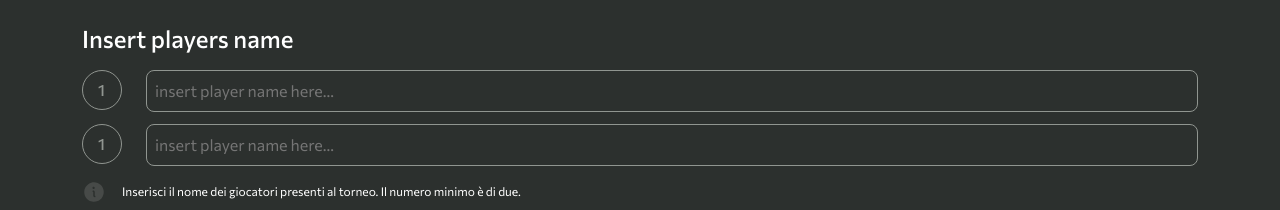
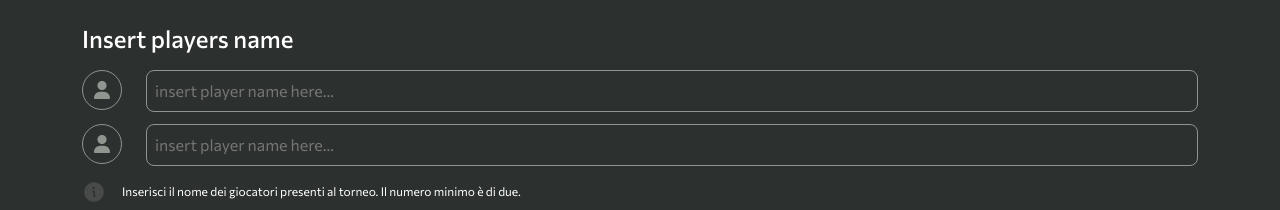
Before and after one commit to edoardorizzo/tournaments, a React (Create React App) app: page /tournament in a window 1280 px wide. Shown: the part 227-437 px from the top of the page. Built offline with nearby package versions, Linux system fonts and the light colour scheme.

Commit message:
change user icon

```diff
--- a/src/App.scss
+++ b/src/App.scss
@@ -69,6 +69,10 @@ input{
   color: $white;
 }
 
+.input_user_container{
+  height: 40px;
+}
+
 // paragraph
 
 p {
--- a/src/components/InputPlayer.js
+++ b/src/components/InputPlayer.js
@@ -3,8 +3,8 @@ import React from "react";
 function InputPlayer({ input }) {
   return (
     <div className="player_input d-flex justify-content-between align-center mb-1">
-      <div className="input_counter_container me-4">
-        <img src={input} alt={input}></img>
+      <div className="input_user_container me-4">
+        <img className="h-100" src={input} alt={input}></img>
       </div>
       <input
         className="w-100 rounded-3 p-2 mb-2"
--- a/src/pages/TournamentNamePage.js
+++ b/src/pages/TournamentNamePage.js
@@ -6,7 +6,7 @@ import SecondaryButton from "../components/SecondaryButton";
 import InputPlayer from "../components/InputPlayer";
 import Input from "../components/Input";
 import InputPlayerDelete from "../components/InputPlayerDelete";
-import inputCounter1 from "../assets/img/input_counter1/input_counter1.svg";
+import userIcon from "../assets/img/user-solid.svg";
 
 function TournamentNamePage() {
   const [tournamentName, setTournamentName] = useState(""); // Stato per il nome del torneo
@@ -60,7 +60,7 @@ function TournamentNamePage() {
             <ul>
               <li>
                 <InputPlayer
-                  input={inputCounter1}
+                  input={userIcon}
                   playerName={playerNames[0] || ""}
                   onChange={(e) => {
                     const updatedPlayerNames = [...playerNames];
@@ -71,8 +71,8 @@ function TournamentNamePage() {
               </li>
               <li>
                 <InputPlayer
-                  input={inputCounter1}
-                  playerName={playerNames[1] || ""}
+                  input={userIcon}
+                  playerName={playerNames.value || ""}
                   onChange={(e) => {
                     const updatedPlayerNames = [...playerNames];
                     updatedPlayerNames[1] = e.target.value;
@@ -83,7 +83,7 @@ function TournamentNamePage() {
               {addedPlayers.map((player, index) => (
                 <li key={index}>
                   <InputPlayerDelete
-                    input={inputCounter1} // Assicurati di passare l'immagine corretta per il giocatore
+                    input={userIcon} // Assicurati di passare l'immagine corretta per il giocatore
                     playerName={playerNames[index + 2] || ""}
                     onRemove={() => removePlayer(index)}
                     onChange={(e) => {
```
Also changed, not shown: src/assets/img/user-solid.svg (added).
